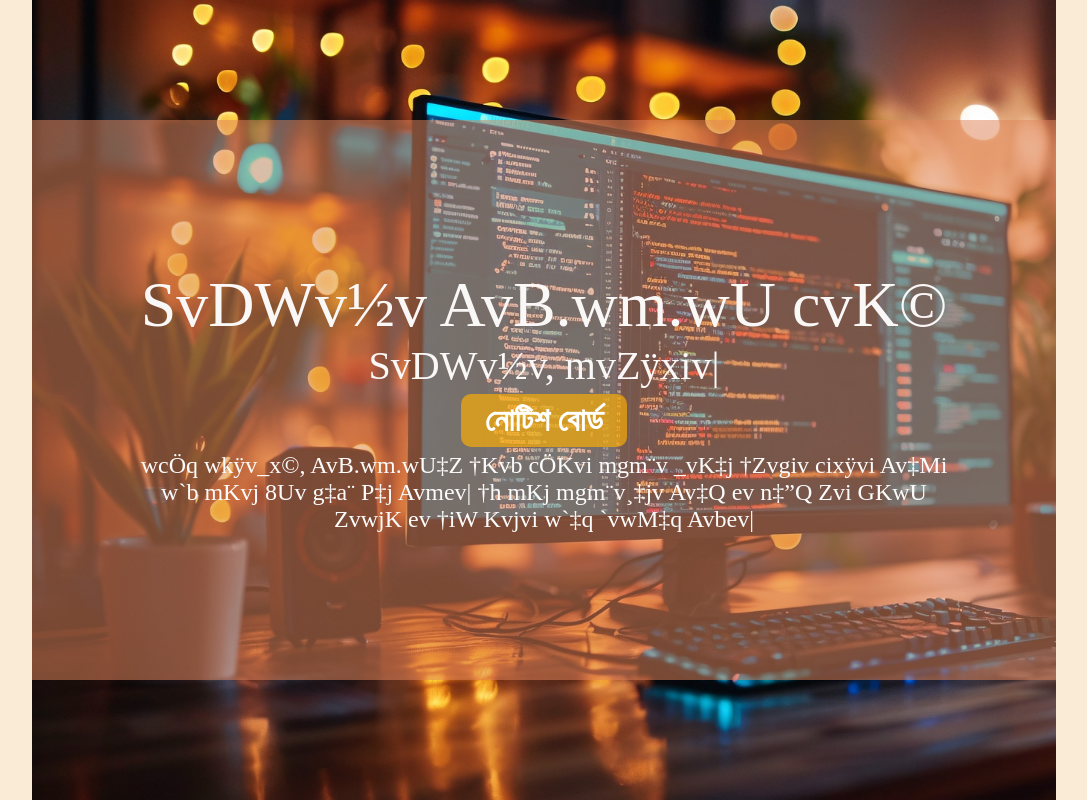
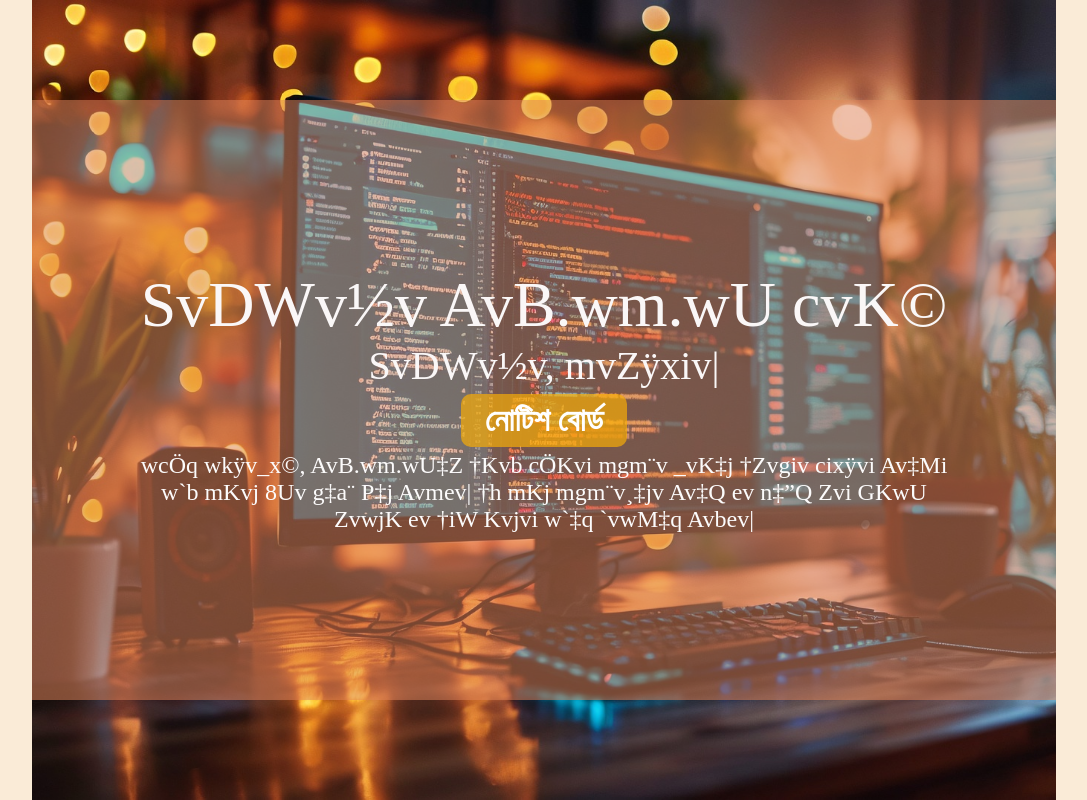
Before and after one commit to imrancoder10/First-Web-Page, a plain HTML site: page index.html in a window 1280 px wide. Shown: the whole page, without its empty margins (96-1183 px from the left). Drawn offline with Linux system fonts and the light colour scheme.

Commit message:
text added

```diff
--- a/style/style.css
+++ b/style/style.css
@@ -11,6 +11,7 @@ body{
     background-repeat: no-repeat;
     background-position:center;
     background-size: cover;
+    background-attachment: fixed;
     width: 80vw;
     height: 100vh;
     text-align: center;
@@ -24,7 +25,7 @@ body{
 .parent{
     background: hsla(19, 68%, 62%, 0.527);
     width:100%;
-    height: 70%;
+    height: 75%;
     display: flex;
     flex-direction: column;
     justify-content: center;
@@ -36,12 +37,12 @@ body{
 
     color:rgb(250, 247, 247);
     font-size: 4rem;
-    font-family: sutonnyMJ;
+    font-family: SutonnyMJ;
 
 }
 .son1 p{
     font-size: 2.5rem;
-    font-family:sutonnyMJ;
+    font-family:SutonnyMJ;
 }
 .notice{
     color: white;
```
